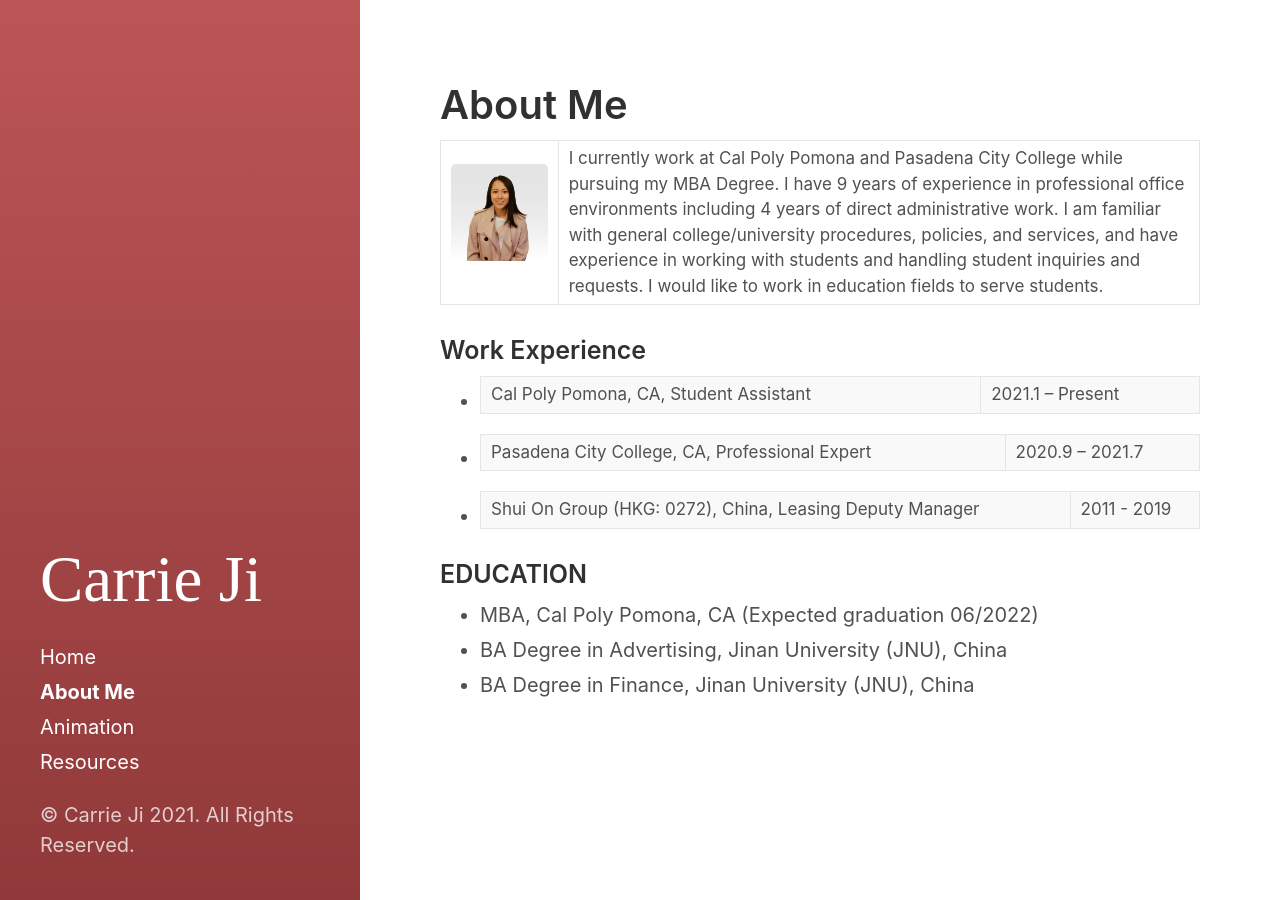
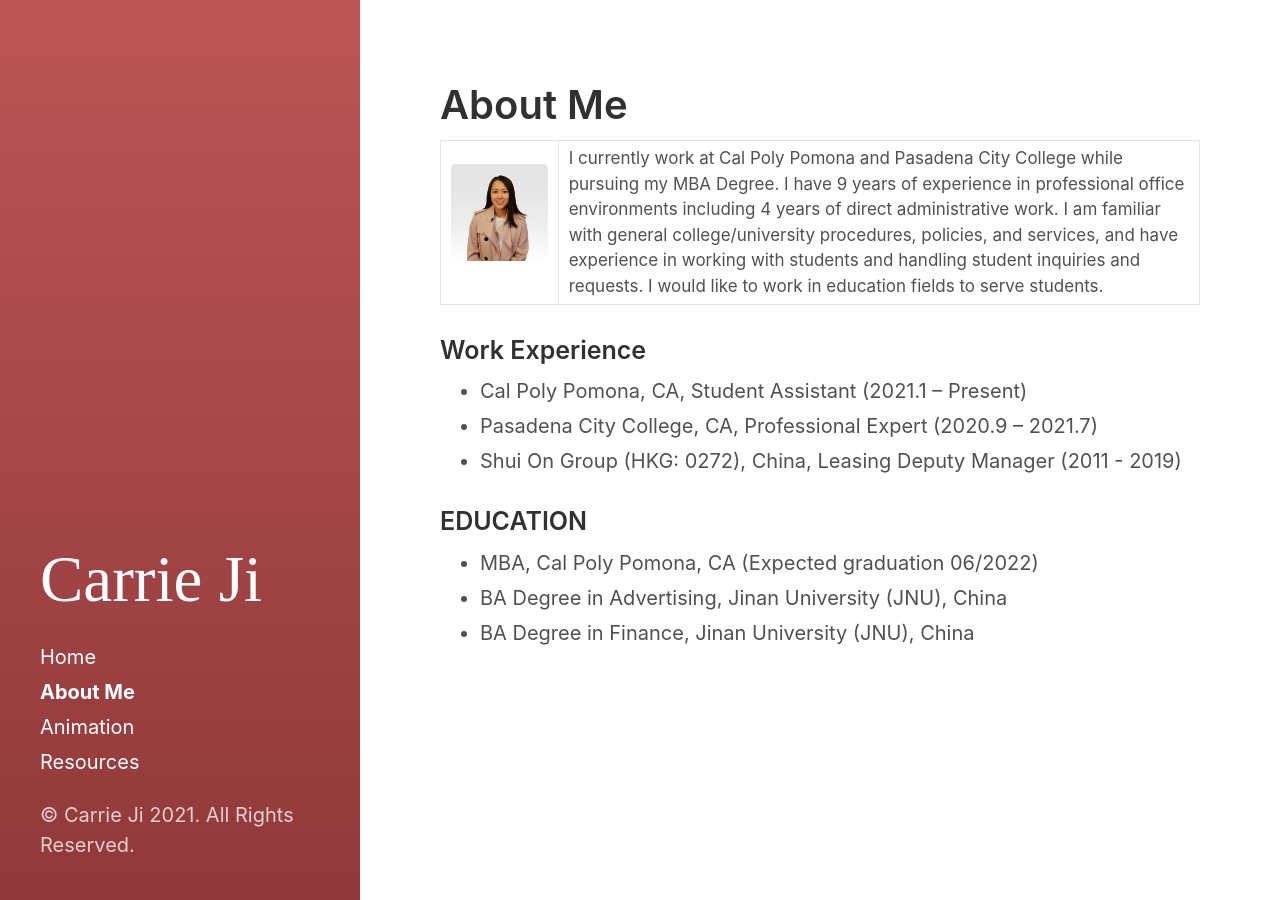
Before and after one commit to carrieji/carrieji.github.io, a Jekyll site: the page built from about.md, in a window 1280 px wide. Built offline with Jekyll 4.4.1, drawn with Linux system fonts in a browser that asks for light colours.

```diff
--- a/about.md
+++ b/about.md
@@ -16,9 +16,9 @@ sidebar_link: true
 
 ### Work Experience
 
-- Cal Poly Pomona, CA, Student Assistant | 2021.1 – Present
-- Pasadena City College, CA, Professional Expert | 2020.9 – 2021.7
-- Shui On Group (HKG: 0272), China, Leasing Deputy Manager | 2011 - 2019
+- Cal Poly Pomona, CA, Student Assistant (2021.1 – Present)
+- Pasadena City College, CA, Professional Expert (2020.9 – 2021.7)
+- Shui On Group (HKG: 0272), China, Leasing Deputy Manager (2011 - 2019)
 
 ### EDUCATION
 
```
